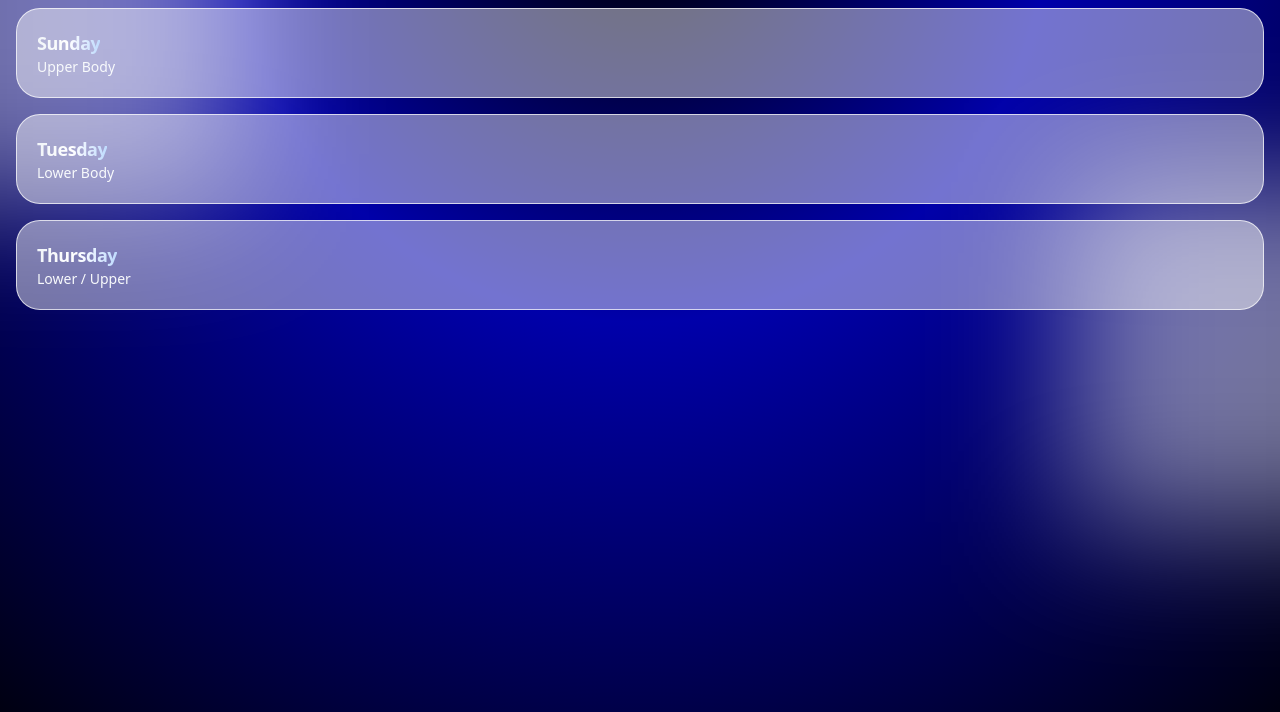
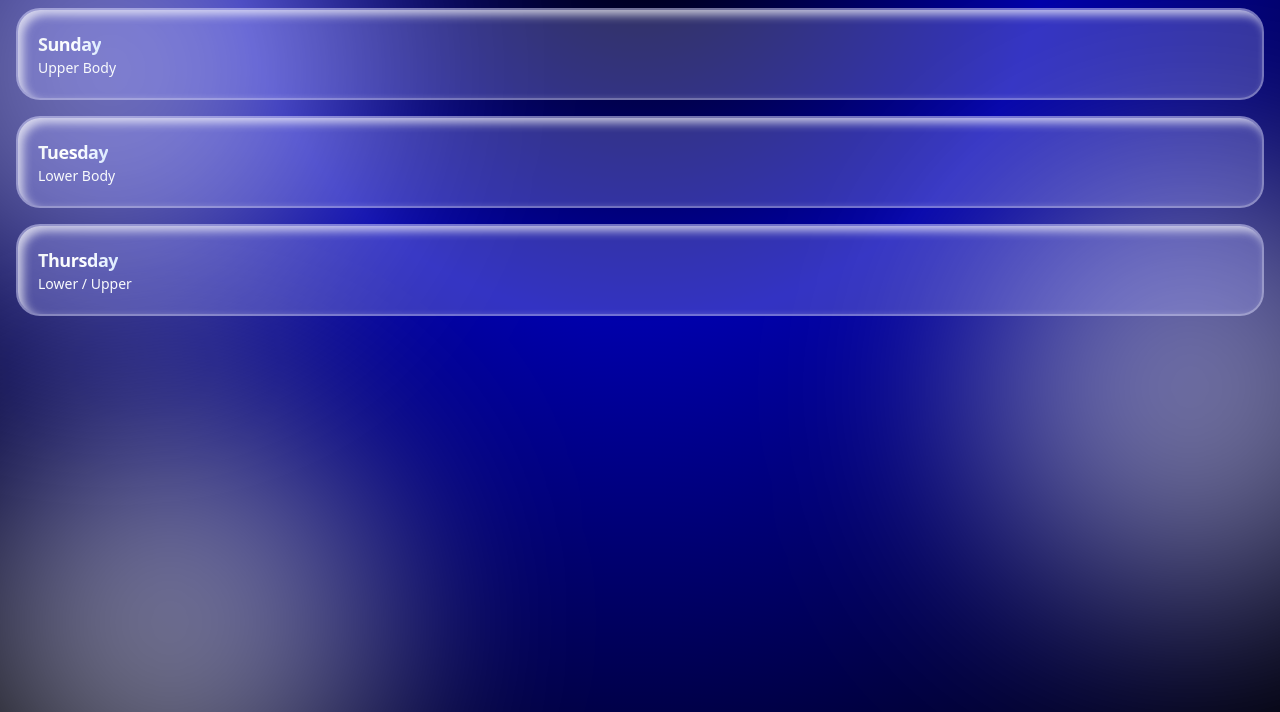
Before and after one commit to Zeyln/tplan, a plain HTML site: page index.html in a window 1280 px wide. Shown: the part 88-800 px from the top of the page. Drawn offline with nearby package versions, Linux system fonts and the light colour scheme.

Commit message:
updated css, added glossy elements. better background dynamics.

```diff
--- a/index.html
+++ b/index.html
@@ -15,7 +15,7 @@
         @apply p-5 cursor-pointer active:scale-[0.99] transition select-none;
       }
       .card-day {
-        @apply text-lg font-extrabold tracking-tight text-slate-100 bg-gradient-to-r from-slate-100 via-white to-blue-200 bg-clip-text text-transparent inline-block;
+        @apply text-lg font-extrabold tracking-tight text-slate-100 bg-gradient-to-r from-slate-100 via-white to-blue-100 bg-clip-text text-transparent inline-block;
       }
       .card-type {
         @apply text-sm text-slate-50;
@@ -27,7 +27,7 @@
         @apply flex justify-between py-2 border-t border-blue-100 text-slate-100;
       }
       .card-sets {
-        @apply text-sm text-slate-900 font-bold;
+        @apply text-sm text-slate-50 font-bold;
       }
     }
   </style>
@@ -47,17 +47,19 @@
 
   .blob {
     position: fixed;
-    width: 320px;
-    height: 320px;
+    width: 420px;
+    height: 420px;
     background: rgba(255, 255, 255, 0.45);
-    filter: blur(60px);
-    animation: float 10s infinite ease-in-out;
+    filter: blur(100px);
+    animation: float 3.5s infinite ease-in-out;
+    border-radius: 100rem;
     z-index: 0;
     pointer-events: none;
   }
 
   .blob1 { top: -80px; left: -100px; }
   .blob2 { top: 260px; right: -120px; animation-delay: 2s; }
+  .blob3 { top: 500px; right: 900px; animation-delay: 1.5s;}
 
   @keyframes float {
     0%, 100% { transform: translateY(0px) scale(1); }
@@ -80,11 +82,12 @@
   summary::-webkit-details-marker { display: none; }
 
   .card {
-    background: rgba(255, 255, 255, 0.45);
-    border: 1px solid rgba(255, 255, 255, 0.7);
+    background: rgba(170, 170, 255, 0.3);
+    border: 2px solid rgba(255, 255, 255, 0.3);
     border-radius: 1.5rem;
     margin-bottom: 1rem;
     overflow: hidden;
+    box-shadow: inset 5px 5px 10px rgba(255, 255, 255, 0.7);
   }
 </style>
 </head>
@@ -94,6 +97,7 @@
 <!-- Single background layer — fixed so it never repeats while scrolling -->
 <div class="blob blob1"></div>
 <div class="blob blob2"></div>
+<div class="blob blob3"></div>
 
 <!-- UPDATE BAR -->
 <div id="updateBar"
--- a/sw.js
+++ b/sw.js
@@ -1,4 +1,4 @@
-const CACHE = "train-v4.1";
+const CACHE = "train-v4.2";
 
 self.addEventListener("install", event => {
 	event.waitUntil(
```
